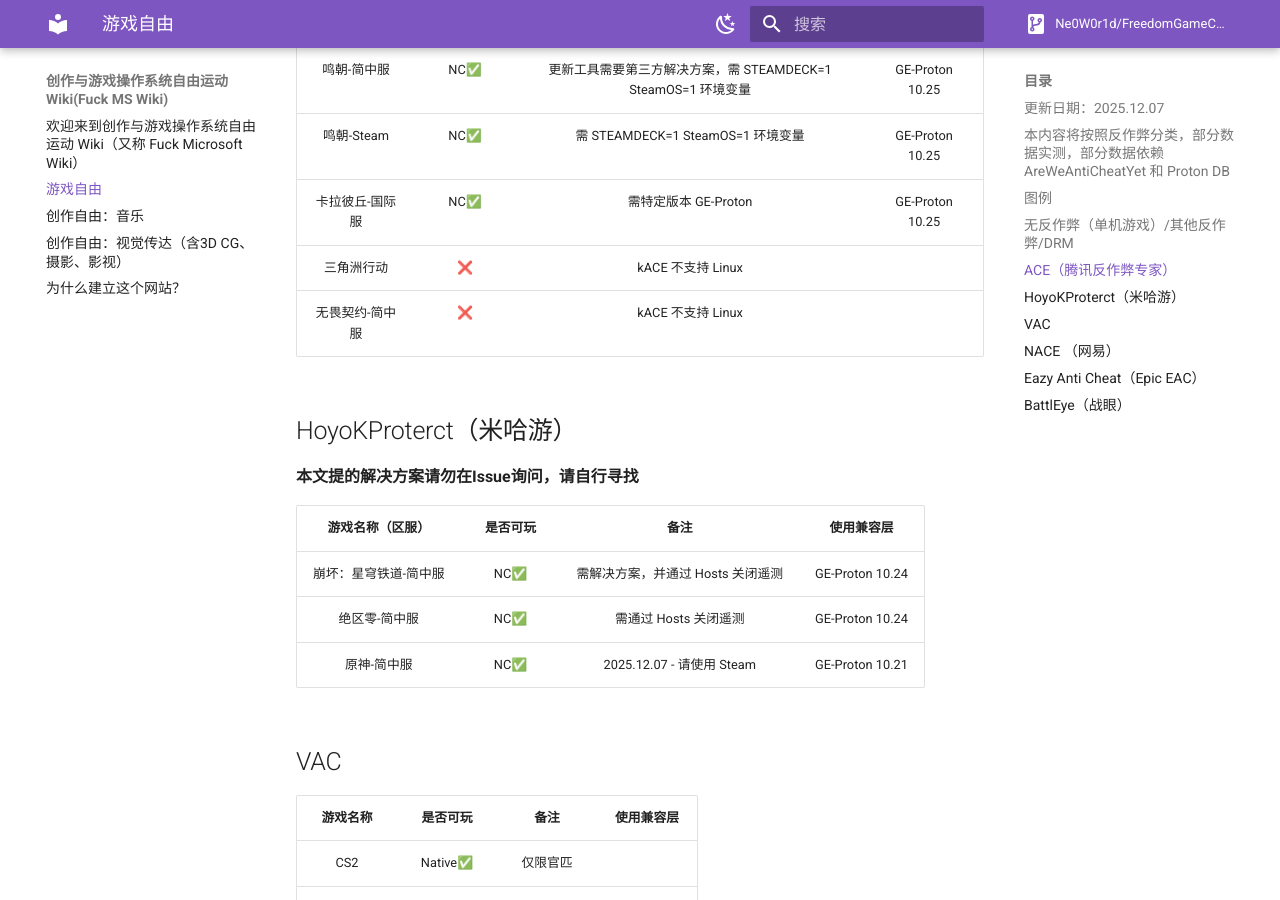
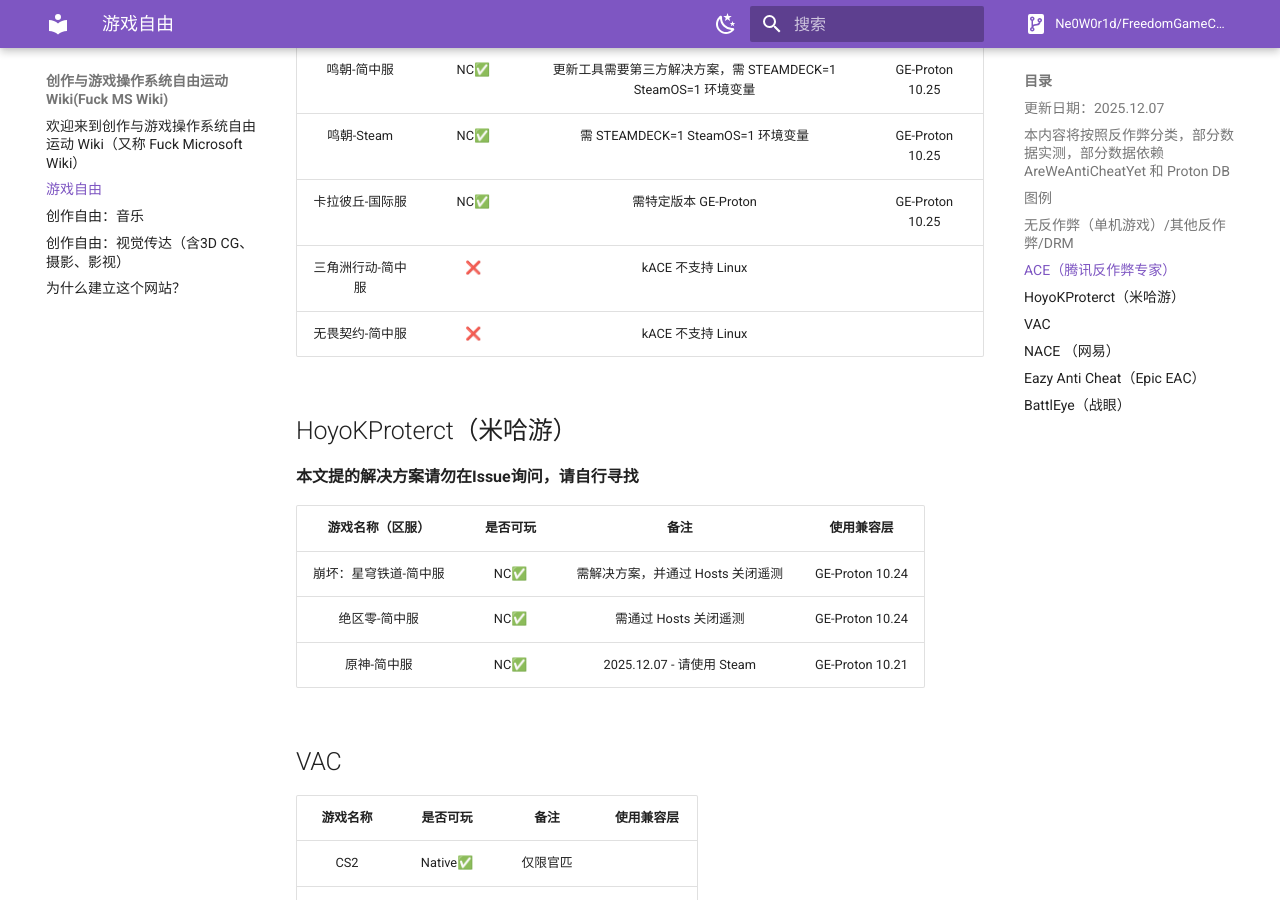
Before and after one commit to Ne0W0r1d/FreedomGameCreatorWiki, an MkDocs documentation site: the page built from docs/gamesfreedom.md, in a window 1280 px wide and 900 px high, scrolled down 1470 px. Built offline with MkDocs 1.6.1 and Material for MkDocs 9.7.7, drawn with Linux system fonts in a browser that asks for light colours; comment, search, counter and statistics services are not loaded.

Commit message:
三角洲相关说明优化

```diff
--- a/docs/gamesfreedom.md
+++ b/docs/gamesfreedom.md
@@ -34,7 +34,7 @@
 | 鸣朝-简中服 | NC✅ | 更新工具需要第三方解决方案，需 STEAMDECK=1 SteamOS=1 环境变量 | GE-Proton 10.25 |
 | 鸣朝-Steam | NC✅ | 需 STEAMDECK=1 SteamOS=1 环境变量 | GE-Proton 10.25 |
 | 卡拉彼丘-国际服 | NC✅ | 需特定版本 GE-Proton | GE-Proton 10.25 |
-| 三角洲行动 | ❌ | kACE 不支持 Linux | |
+| 三角洲行动-简中服 | ❌ | kACE 不支持 Linux | |
 | 无畏契约-简中服 | ❌ | kACE 不支持 Linux | |
 
 ## HoyoKProterct（米哈游）
```
Also changed, not shown: site/gamesfreedom/index.html, site/search/search_index.json.
